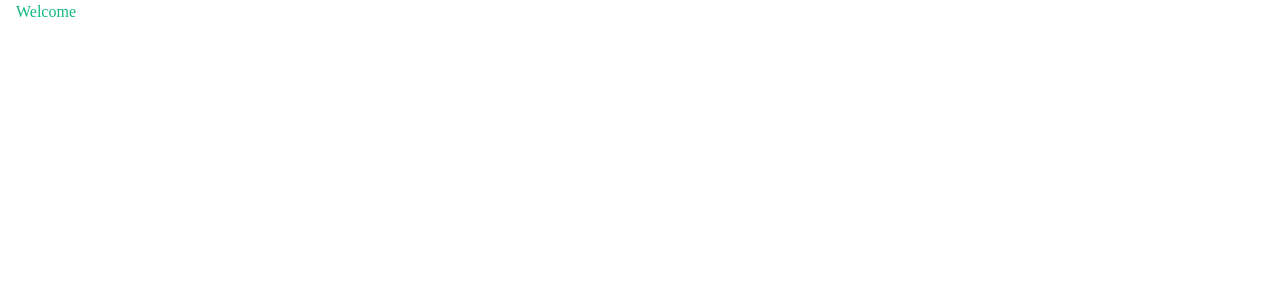
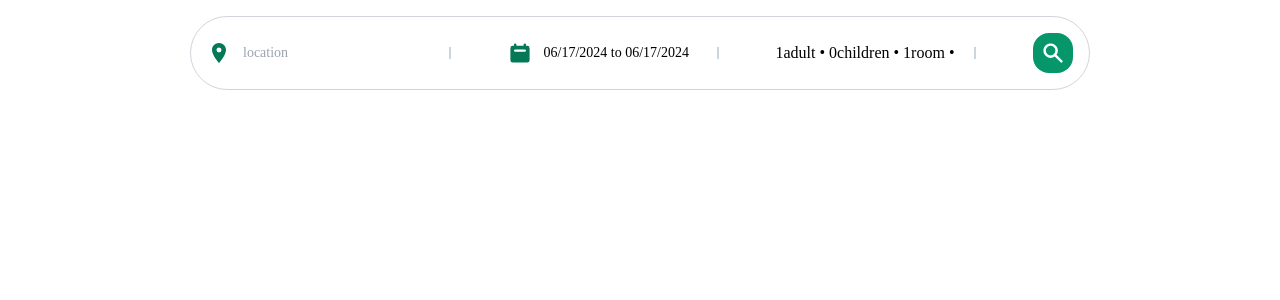
Before and after one commit to navidish/roomReady, a React (Vite) app: page / in a window 1280 px wide. Shown: the top 300 px of the page. Built offline with nearby package versions, Linux system fonts and the light colour scheme.

Commit message:
add header section and its packge dependancies

```diff
--- a/package.json
+++ b/package.json
@@ -14,13 +14,15 @@
     "axios": "^1.5.0",
     "date-fns": "^2.30.0",
     "json-server": "^0.17.3",
-    "react": "^18.2.0",
+    "react": "^18.3.1",
     "react-country-flag": "^3.1.0",
     "react-date-range": "^1.4.0",
     "react-dom": "^18.2.0",
     "react-hot-toast": "^2.4.1",
+    "react-icon": "^1.0.0",
     "react-icons": "^4.10.1",
     "react-leaflet": "^4.2.1",
+    "react-multi-date-picker": "^4.5.2",
     "react-router-dom": "^6.15.0"
   },
   "devDependencies": {
--- a/src/App.jsx
+++ b/src/App.jsx
@@ -1,5 +1,7 @@
+import Header from './components/Header/Header';
+
 function App() {
-  return <h1 className="container text-primary-500">Welcome</h1>;
+  return <Header />;
 }
 
 export default App;
--- /dev/null
+++ b/src/components/Header/Header.jsx
@@ -0,0 +1,157 @@
+import { useState } from 'react';
+import 'react-date-range/dist/styles.css';
+import 'react-date-range/dist/theme/default.css';
+import { format } from 'date-fns';
+import { MdLocationOn } from 'react-icons/md';
+import { HiCalendar, HiMinus, HiPlus, HiSearch } from 'react-icons/hi';
+import { DateRange } from 'react-date-range';
+
+function Header() {
+  const [destination, setDestination] = useState('');
+  const [openOptions, setOpenOptions] = useState(false);
+  const [openDate, setOpenDate] = useState(false);
+  const [date, setDate] = useState([
+    {
+      startDate: new Date(),
+      endDate: new Date(),
+      key: 'selection',
+    },
+  ]);
+  const [guestOtions, setGuestOptions] = useState([
+    {
+      type: 'adult',
+      description: 'Ages 18 or above',
+      minLimit: 1,
+      count: 1,
+    },
+    {
+      type: 'children',
+      description: 'Ages 2 – 17',
+      minLimit: 0,
+      count: 0,
+    },
+    {
+      type: 'room',
+      description: 'numbers of room',
+      minLimit: 1,
+      count: 1,
+    },
+  ]);
+
+  const handleOptions = (data, operation) => {
+    setGuestOptions(
+      guestOtions.map((option) =>
+        option.type === data.type
+          ? {
+              ...option,
+              count: operation === 'inc' ? option.count + 1 : option.count - 1,
+            }
+          : option
+      )
+    );
+  };
+  const handleSearch = () => {};
+  return (
+    <div className="headerContainer">
+      <div className="searchContainer">
+        <div className="searchItemContainer">
+          <MdLocationOn className="icon text-primary-700" />
+          <input
+            value={destination}
+            onChange={(e) => setDestination(e.target.value)}
+            type="text"
+            placeholder="location"
+            className="px-3 py-2 text-sm"
+            name="destination"
+            id="destination"
+          />
+          <span className="seperator"></span>
+        </div>
+        <div className="searchItemContainer">
+          <HiCalendar className="icon text-primary-700" />
+          <div
+            onClick={() => setOpenDate(!openDate)}
+            className="px-3 py-2 text-sm"
+          >
+            {`${format(date[0].startDate, 'MM/dd/yyyy')} to ${format(
+              date[0].endDate,
+              'MM/dd/yyyy'
+            )}`}
+          </div>
+
+          {openDate && (
+            <DateRange
+              className="popUpContainer"
+              onChange={(item) => setDate([item.selection])}
+              ranges={date}
+              minDate={new Date()}
+              moveRangeOnFirstSelection={true}
+            />
+          )}
+          <span className="seperator"></span>
+        </div>
+        <div className="searchItemContainer">
+          <div id="optionDropDown" onClick={() => setOpenOptions(!openOptions)}>
+            {guestOtions.map((option) => {
+              return (
+                <>
+                  {option.count}
+                  {option.type}
+                  &nbsp;&bull;&nbsp;
+                </>
+              );
+            })}
+          </div>
+          {openOptions && (
+            <GuestOptionList
+              setOpenOptions={setOpenOptions}
+              handleOptions={handleOptions}
+              options={guestOtions}
+            />
+          )}
+          <span className="seperator"></span>
+        </div>
+
+        <div className="searchItemContainer">
+          <button className="primaryBtn" onClick={handleSearch}>
+            <HiSearch className="icon" />
+          </button>
+        </div>
+      </div>
+    </div>
+  );
+}
+export default Header;
+
+function GuestOptionList({ options, handleOptions }) {
+  return (
+    <div className="popUpContainer">
+      {options.map((_opt, index) => (
+        <div key={index} className="guestItem">
+          <div className="flex flex-col gap-2">
+            <span className="inline-block flex-1 text-sm">{_opt.type}</span>
+            <span className="inline-block flex-1 text-sm text-gray-400">
+              {_opt.description}
+            </span>
+          </div>
+          <div className="flex items-center gap-4">
+            <button
+              onClick={() => handleOptions(_opt, 'dec')}
+              className="actionBtn"
+              disabled={_opt.count <= _opt.minLimit}
+            >
+              <HiMinus className="icon" />
+            </button>
+            <span className="inline-block">{_opt.count}</span>
+            <button
+              onClick={() => handleOptions(_opt, 'inc')}
+              className="actionBtn"
+            >
+              <HiPlus className="icon" />
+            </button>
+          </div>
+        </div>
+      ))}
+    </div>
+  );
+}
--- a/src/index.css
+++ b/src/index.css
@@ -59,21 +59,38 @@ body {
   margin: 0;
 }
 
-button {
-  outline: none;
-  border: none;
-  background-color: transparent;
-  cursor: pointer;
-}
-button:disabled {
-  cursor: not-allowed;
-  background-color: rgb(var(--color-secondary-100), 0.5);
-  pointer-events: none;
-  box-shadow: none;
-}
-
 a {
   color: inherit;
   text-decoration: none;
   cursor: pointer;
 }
+
+@layer components {
+  .headerContainer {
+    @apply flex justify-center items-center gap-4;
+  }
+  .searchContainer {
+    @apply flex mt-4 w-full max-w-[900px] justify-between items-center gap-4 border border-gray-300 rounded-full p-4;
+  }
+  .searchItemContainer {
+    @apply flex items-center relative;
+  }
+  .seperator {
+    @apply w-0.5 h-3 inline-block bg-slate-300 mx-4;
+  }
+  .primaryBtn {
+    @apply flex items-center justify-center bg-primary-600 text-white p-2 rounded-2xl;
+  }
+  .icon {
+    @apply w-6 h-6 inline-block;
+  }
+  .popUpContainer {
+    @apply w-[350px] h-fit bg-white shadow rounded-2xl p-4 bottom-0.5 border-gray-400 top-8 absolute z-10;
+  }
+  .guestItem {
+    @apply flex items-center justify-between gap-4 mb-8;
+  }
+  .actionBtn {
+    @apply inline-block p-2 cursor-pointer  rounded-full text-gray-400 border border-gray-200 disabled:cursor-not-allowed;
+  }
+}
```
Also changed, not shown: 1 other file (tests, documents, lock files or other folders).
